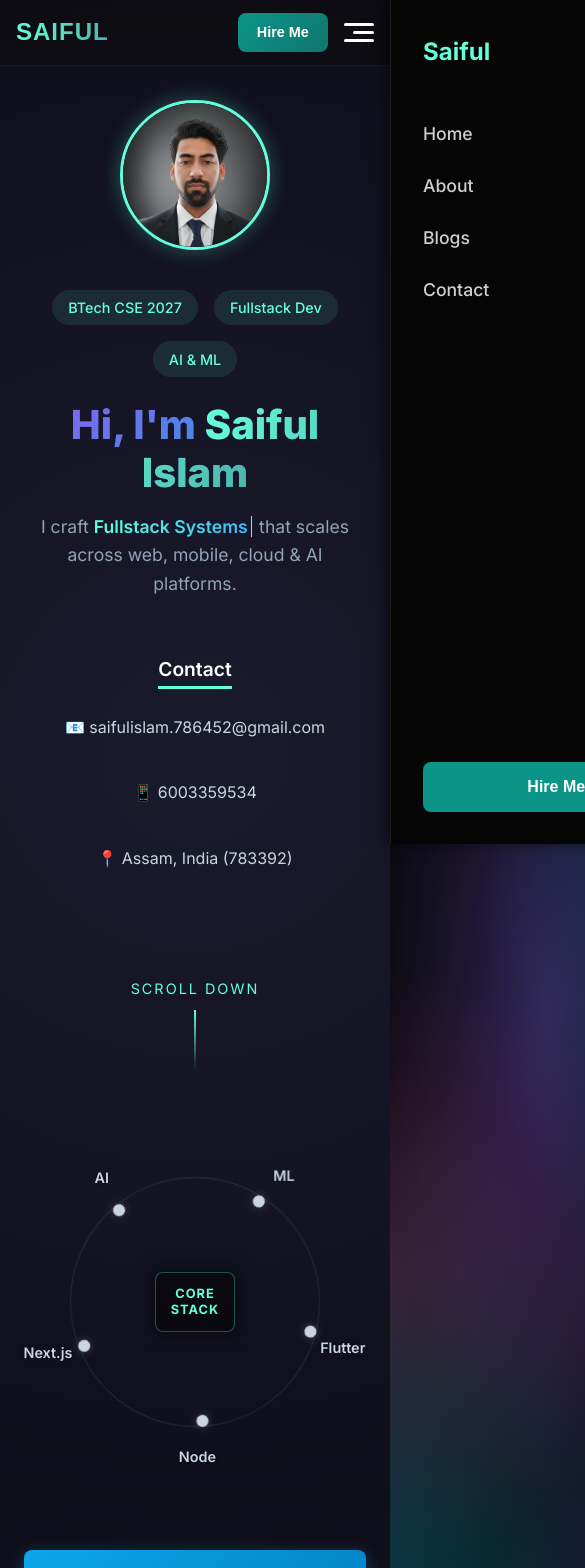
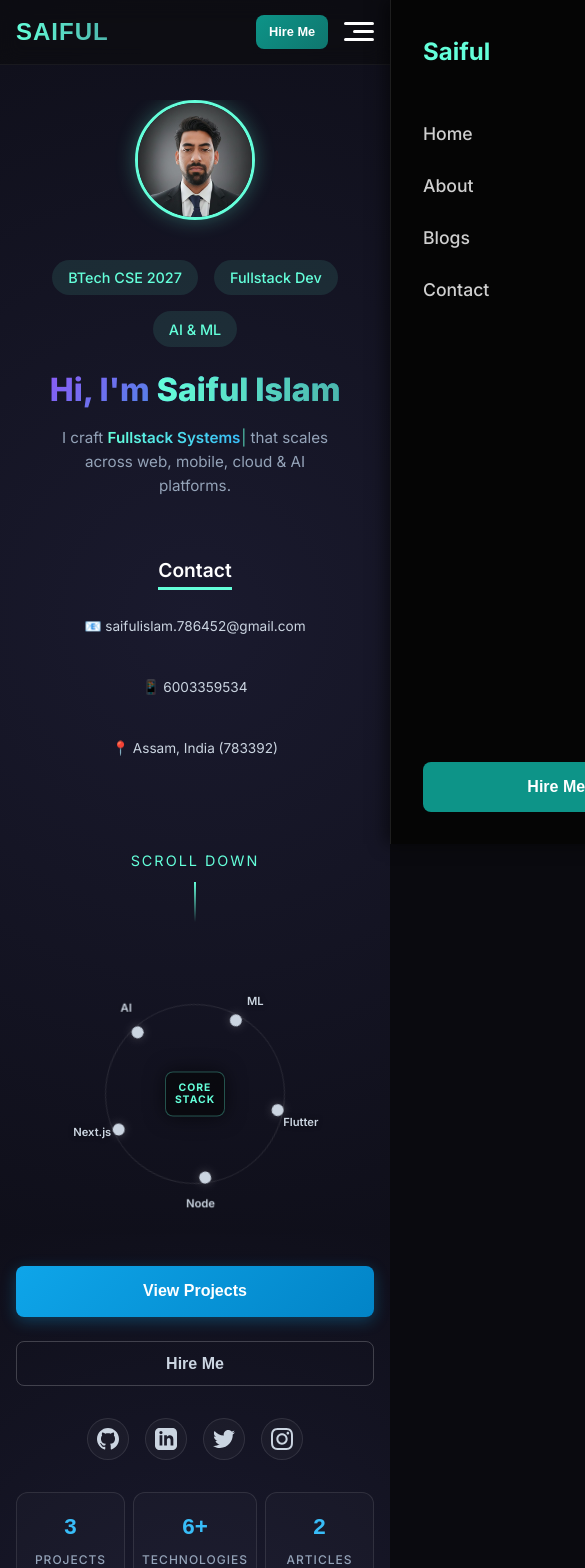
Before and after one commit to Saif325711/my-portfolio.github.io, a React (Vite) app: page / in a window 390 px wide. Shown: the top 1568 px of the page, 585 px wide, since content can reach past the window. Built offline with nearby package versions, Linux system fonts and the light colour scheme; no server answers.

Commit message:
Fix mobile responsiveness - prevent zoom out and overflow

```diff
--- a/src/components/Hero.css
+++ b/src/components/Hero.css
@@ -6,6 +6,7 @@
     background: radial-gradient(circle at 50% 50%, #1a1a2e 0%, #0f0f1a 100%);
     position: relative;
     overflow: hidden;
+    max-width: 100vw;
 }
 
 .hero-content {
@@ -156,6 +157,7 @@
     position: relative;
     width: 400px;
     height: 400px;
+    max-width: 100%;
 }
 
 .center-hub {
@@ -398,6 +400,8 @@
         justify-content: center;
         text-align: center;
         padding-top: 100px;
+        padding-left: 1rem;
+        padding-right: 1rem;
     }
 
     .hero-content {
@@ -405,6 +409,7 @@
         display: flex;
         flex-direction: column;
         align-items: center;
+        overflow: hidden;
     }
 
     .hero-tags {
@@ -412,17 +417,19 @@
     }
 
     .hero-title {
-        font-size: 2.5rem;
+        font-size: 2rem;
     }
 
-    .hero-subtitle {
-        font-size: 1.2rem;
+    .hero-description {
+        font-size: 0.95rem;
+        padding: 0 0.5rem;
     }
 
     .hero-contact-section {
         display: flex;
         flex-direction: column;
         align-items: center;
+        width: 100%;
     }
 
     .contact-heading {
@@ -437,7 +444,52 @@
         align-items: center;
     }
 
+    .contact-text {
+        font-size: 0.85rem;
+    }
+
     .hero-visual {
         display: none;
     }
+
+    .orbit-container {
+        width: 280px;
+        height: 280px;
+    }
+
+    .orbit-ring {
+        width: 180px;
+        height: 180px;
+    }
+
+    .stack-box {
+        transform: translate(-50%, -50%) rotate(var(--angle)) translate(90px);
+    }
+
+    .stack-label {
+        font-size: 0.7rem;
+        transform: translate(20px, 0) rotate(calc(-1 * var(--angle)));
+    }
+
+    .center-hub {
+        width: 60px;
+        height: 45px;
+    }
+
+    .hub-text {
+        font-size: 0.65rem;
+    }
+
+    .hero-scroll {
+        margin-top: 1rem;
+    }
+
+    .scroll-arrow {
+        height: 40px;
+    }
+
+    .profile-image {
+        width: 120px;
+        height: 120px;
+    }
 }
--- a/src/components/Navbar.css
+++ b/src/components/Navbar.css
@@ -3,6 +3,7 @@
     top: 0;
     left: 0;
     width: 100%;
+    max-width: 100vw;
     display: flex;
     justify-content: space-between;
     align-items: center;
@@ -11,6 +12,7 @@
     background: rgba(10, 10, 10, 0.5);
     backdrop-filter: blur(10px);
     border-bottom: 1px solid rgba(255, 255, 255, 0.05);
+    overflow: hidden;
 }
 
 .nav-left {
@@ -92,8 +94,21 @@
 }
 
 @media (max-width: 768px) {
+    .navbar {
+        padding: 0.8rem 1rem;
+    }
+
     .nav-center {
         display: none;
+    }
+
+    .nav-name {
+        font-size: 1.2rem;
+    }
+
+    .nav-hire-btn {
+        padding: 0.4rem 0.8rem;
+        font-size: 0.8rem;
     }
 
     .hamburger-menu {
--- a/src/components/SummarySection.css
+++ b/src/components/SummarySection.css
@@ -3,7 +3,8 @@
     background: radial-gradient(circle at 50% 50%, #1a1a2e 0%, #0f0f1a 100%);
     display: flex;
     justify-content: center;
-    /* border-top removed for seamless look */
+    max-width: 100vw;
+    overflow: hidden;
 }
 
 .summary-container {
@@ -133,12 +134,25 @@
 
 @media (max-width: 768px) {
     .summary-section {
-        padding: 3rem 1.5rem;
+        padding: 2rem 1rem;
+    }
+
+    .summary-container {
+        max-width: 100%;
+        gap: 2rem;
     }
 
     .stats-row {
         flex-direction: row;
         gap: 0.5rem;
+    }
+
+    .stat-card {
+        padding: 1rem 0.5rem;
+    }
+
+    .stat-number {
+        font-size: 1.4rem;
     }
 
     .action-buttons {
@@ -148,6 +162,15 @@
 
     .action-btn {
         width: 100%;
+    }
+
+    .summary-socials {
+        gap: 1rem;
+    }
+
+    .social-circle {
+        width: 42px;
+        height: 42px;
     }
 }
 
--- a/src/index.css
+++ b/src/index.css
@@ -37,10 +37,10 @@
   --gradient-primary: linear-gradient(135deg, var(--color-primary) 0%, var(--color-secondary) 100%);
   --gradient-accent: linear-gradient(135deg, var(--color-accent) 0%, var(--color-primary) 100%);
   --gradient-mesh: radial-gradient(at 40% 20%, rgba(139, 92, 246, 0.3) 0px, transparent 50%),
-                   radial-gradient(at 80% 0%, rgba(6, 182, 212, 0.2) 0px, transparent 50%),
-                   radial-gradient(at 0% 50%, rgba(236, 72, 153, 0.2) 0px, transparent 50%),
-                   radial-gradient(at 80% 100%, rgba(139, 92, 246, 0.2) 0px, transparent 50%),
-                   radial-gradient(at 0% 100%, rgba(6, 182, 212, 0.3) 0px, transparent 50%);
+    radial-gradient(at 80% 0%, rgba(6, 182, 212, 0.2) 0px, transparent 50%),
+    radial-gradient(at 0% 50%, rgba(236, 72, 153, 0.2) 0px, transparent 50%),
+    radial-gradient(at 80% 100%, rgba(139, 92, 246, 0.2) 0px, transparent 50%),
+    radial-gradient(at 0% 100%, rgba(6, 182, 212, 0.3) 0px, transparent 50%);
 
   /* Spacing Scale */
   --space-xs: 0.5rem;
@@ -116,6 +116,7 @@ html {
   scroll-behavior: smooth;
   -webkit-font-smoothing: antialiased;
   -moz-osx-font-smoothing: grayscale;
+  overflow-x: hidden;
 }
 
 body {
@@ -132,9 +133,12 @@ body {
 
 /* Animated Background */
 @keyframes meshMove {
-  0%, 100% {
+
+  0%,
+  100% {
     background-position: 0% 50%;
   }
+
   50% {
     background-position: 100% 50%;
   }
@@ -157,7 +161,12 @@ body::before {
 /* ===================================
    TYPOGRAPHY
    =================================== */
-h1, h2, h3, h4, h5, h6 {
+h1,
+h2,
+h3,
+h4,
+h5,
+h6 {
   font-weight: var(--font-weight-bold);
   line-height: 1.2;
   color: var(--color-text-primary);
@@ -359,6 +368,7 @@ a:hover {
     opacity: 0;
     transform: translateY(20px);
   }
+
   to {
     opacity: 1;
     transform: translateY(0);
@@ -370,6 +380,7 @@ a:hover {
     opacity: 0;
     transform: translateX(-50px);
   }
+
   to {
     opacity: 1;
     transform: translateX(0);
@@ -381,6 +392,7 @@ a:hover {
     opacity: 0;
     transform: translateX(50px);
   }
+
   to {
     opacity: 1;
     transform: translateX(0);
@@ -392,6 +404,7 @@ a:hover {
     opacity: 0;
     transform: scale(0.9);
   }
+
   to {
     opacity: 1;
     transform: scale(1);
@@ -399,18 +412,24 @@ a:hover {
 }
 
 @keyframes float {
-  0%, 100% {
+
+  0%,
+  100% {
     transform: translateY(0);
   }
+
   50% {
     transform: translateY(-10px);
   }
 }
 
 @keyframes glow {
-  0%, 100% {
+
+  0%,
+  100% {
     box-shadow: 0 0 20px rgba(139, 92, 246, 0.3);
   }
+
   50% {
     box-shadow: 0 0 40px rgba(139, 92, 246, 0.6);
   }
@@ -456,7 +475,9 @@ a:hover {
     padding: var(--space-2xl) 0;
   }
 
-  .grid-2, .grid-3, .grid-4 {
+  .grid-2,
+  .grid-3,
+  .grid-4 {
     grid-template-columns: 1fr;
   }
 }
```
